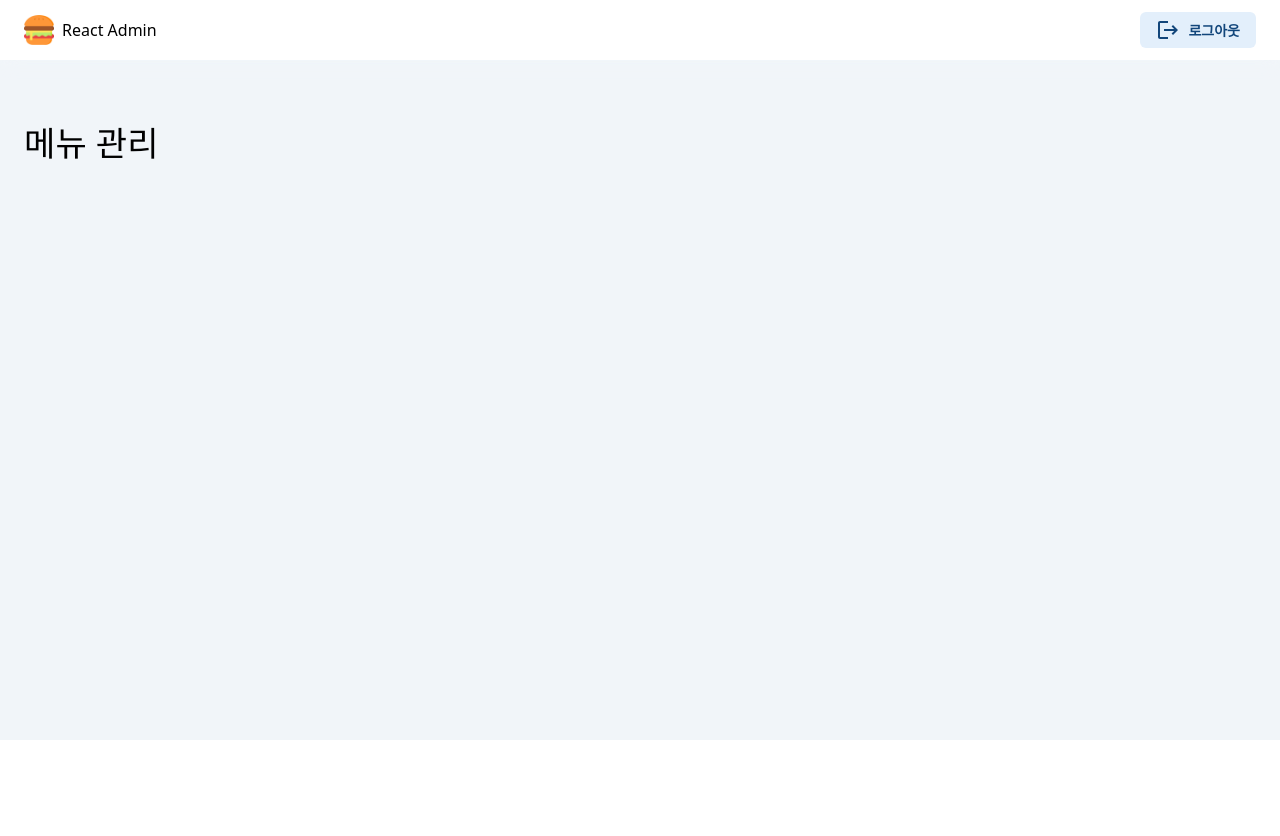
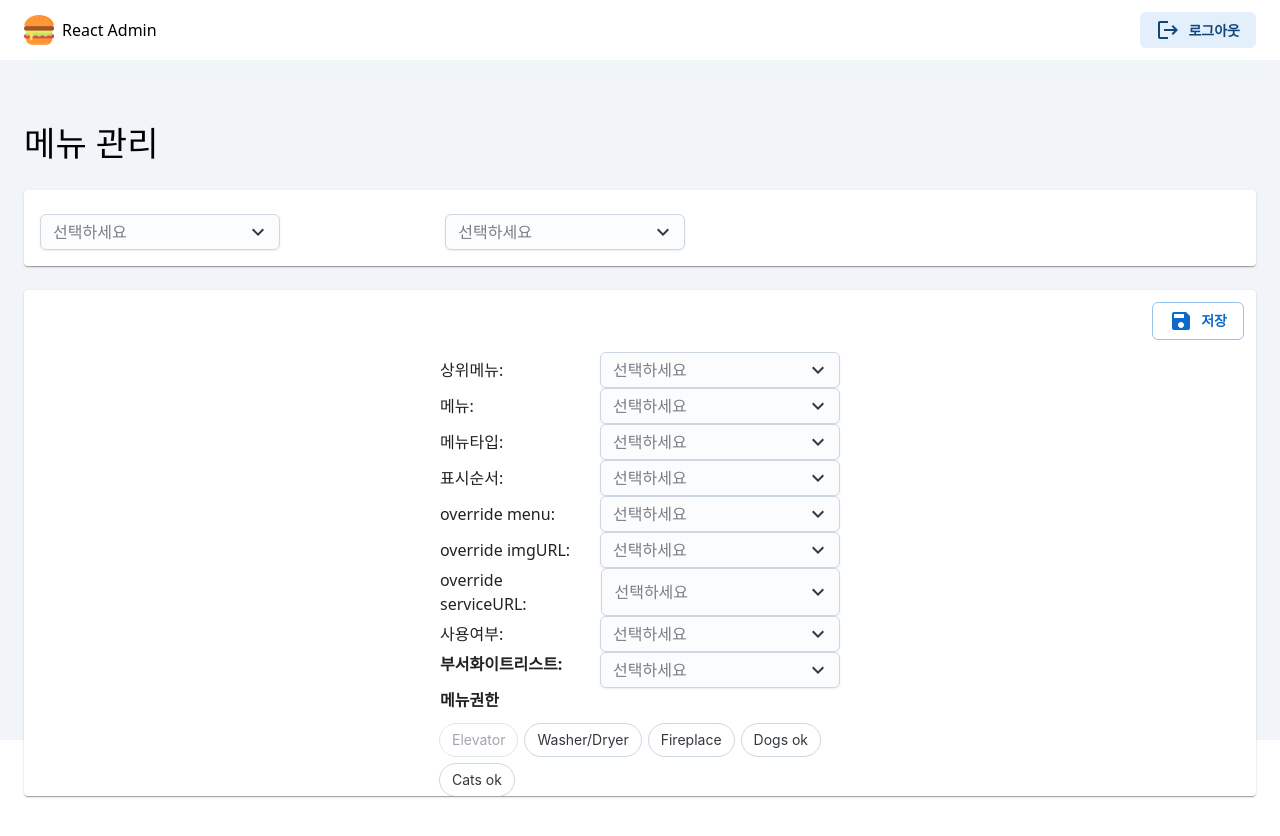
Before and after one commit to chosooyeon/lemon-admin, a React (Vite) app: page /menu in a window 1280 px wide. Shown: the top 836 px of the page. Before the commit the page ends 800 px from the top, so only its background shows below. Built offline with nearby package versions, Linux system fonts and the light colour scheme.

Commit message:
✨ 메뉴관리 ui 추가 및 ts selectComp 자식요소 props 전달 추가

```diff
--- a/src/components/atoms/SelectComp.tsx
+++ b/src/components/atoms/SelectComp.tsx
@@ -1,34 +1,31 @@
-import * as React from 'react';
-import Box from '@mui/material/Box';
-import InputLabel from '@mui/material/InputLabel';
-import MenuItem from '@mui/material/MenuItem';
-import FormControl from '@mui/material/FormControl';
-import Select, { SelectChangeEvent } from '@mui/material/Select';
+import Select, { selectClasses } from '@mui/joy/Select';
+import Option from '@mui/joy/Option';
+import KeyboardArrowDown from '@mui/icons-material/KeyboardArrowDown';
 
-const SelectComp = () => {
-  const [age, setAge] = React.useState('');
+interface ChildProps {
+  props: string[];
+}
 
-  const handleChange = (event: SelectChangeEvent) => {
-    setAge(event.target.value as string);
-  };
-
+const SelectComp = ({props}:ChildProps) => {
   return (
-    <Box sx={{ minWidth: 120 }}>
-      <FormControl fullWidth>
-        <InputLabel id="demo-simple-select-label">Age</InputLabel>
-        <Select
-          labelId="demo-simple-select-label"
-          id="demo-simple-select"
-          value={age}
-          label="Age"
-          onChange={handleChange}
-        >
-          <MenuItem value={10}>Ten</MenuItem>
-          <MenuItem value={20}>Twenty</MenuItem>
-          <MenuItem value={30}>Thirty</MenuItem>
-        </Select>
-      </FormControl>
-    </Box>
+    <Select
+      placeholder="선택하세요"
+      indicator={<KeyboardArrowDown />}
+      sx={{
+        width: 240,
+        [`& .${selectClasses.indicator}`]: {
+          transition: '0.2s',
+          [`&.${selectClasses.expanded}`]: {
+            transform: 'rotate(-180deg)',
+          },
+        },
+      }}>
+      {
+        props.map((item) => (
+          <Option value={item}>{item}</Option>
+        ))
+      }
+    </Select>
   );
 }
 
--- /dev/null
+++ b/src/components/molecules/ChipGroup.tsx
@@ -0,0 +1,74 @@
+import * as React from 'react';
+import Box from '@mui/joy/Box';
+import Checkbox from '@mui/joy/Checkbox';
+import List from '@mui/joy/List';
+import ListItem from '@mui/joy/ListItem';
+import Typography from '@mui/joy/Typography';
+import Sheet from '@mui/joy/Sheet';
+import Done from '@mui/icons-material/Done';
+
+export default function ChipGroup() {
+  const [value, setValue] = React.useState<string[]>([]);
+  const role = ['Elevator', 'Washer/Dryer', 'Fireplace', 'Dogs ok', 'Cats ok']
+
+  return (
+    // <Sheet
+    //   variant="outlined"
+    //   sx={{ width: 360, p: 2, borderRadius: 'sm', bgcolor: 'background.body' }}
+    // >
+    //   <Typography id="rank" level="body2" fontWeight="lg" sx={{ mb: 1.5 }}>
+    //     메뉴권한
+    //   </Typography>
+      <Box role="group" aria-labelledby="rank">
+        <List
+          orientation="horizontal"
+          wrap
+          sx={{
+            '--List-gap': '8px',
+            '--ListItem-radius': '20px',
+            '--ListItem-minHeight': '32px',
+          }}
+        >
+          {role.map(
+            (item, index) => (
+              <ListItem key={item}>
+                {value.includes(item) && (
+                  <Done
+                    color="primary"
+                    sx={{ ml: -0.5, mr: 0.5, zIndex: 2, pointerEvents: 'none' }}
+                  />
+                )}
+                <Checkbox
+                  size="sm"
+                  disabled={index === 0}
+                  disableIcon
+                  overlay
+                  label={item}
+                  checked={value.includes(item)}
+                  variant={value.includes(item) ? 'soft' : 'outlined'}
+                  onChange={(event: React.ChangeEvent<HTMLInputElement>) => {
+                    if (event.target.checked) {
+                      setValue((val) => [...val, item]);
+                    } else {
+                      setValue((val) => val.filter((text) => text !== item));
+                    }
+                  }}
+                  slotProps={{
+                    action: ({ checked }) => ({
+                      sx: checked
+                        ? {
+                            border: '1px solid',
+                            borderColor: 'primary.500',
+                          }
+                        : {},
+                    }),
+                  }}
+                />
+              </ListItem>
+            ),
+          )}
+        </List>
+      </Box>
+    // </Sheet>
+  );
+}
--- a/src/components/organisms/MainLayout.tsx
+++ b/src/components/organisms/MainLayout.tsx
@@ -14,7 +14,7 @@ const MainLayout = () => {
       </div>
       <div className={isToggle ? '-translate-x-[230px] duration-300 ease-in-out pt-[60px]' : 'duration-300 ease-in-out pt-[60px]'}>
         <LeftBar />
-        <main className='ml-[230px] h-[calc(100vh-120px)] bg-slate-100 w-[100%]'>
+        <main className={isToggle ? 'ml-[230px] h-[calc(100vh-120px)] bg-slate-100 w-[100%]' : 'ml-[230px] h-[calc(100vh-120px)] bg-slate-100 w-[calc(100%-230px)]'}>
           <Outlet />
         </main>
       </div>
--- a/src/components/organisms/MenuTreeLayout.tsx
+++ b/src/components/organisms/MenuTreeLayout.tsx
@@ -1,10 +1,47 @@
+import SelectComp from "../atoms/SelectComp"
 import MenuTree from "../molecules/MenuTree"
-
+import { Card } from '@mui/material';
+import Grid from '@mui/material/Grid';
+import SaveIcon from '@mui/icons-material/Save';
+import { Box, Button } from '@mui/joy';
+import ChipGroup from "../molecules/ChipGroup";
+import Typography from '@mui/joy/Typography';
 
 const MenuTreeLayout = () => {
+    const menu = ['투약실시','수혈실시','채혈실시']
     return(
         <>
-            <MenuTree/>
+            <Card sx={{ p: 2 }}>
+                <Grid container spacing={2}>
+                    <Grid item xs={4} marginTop={1}><SelectComp props={menu}/></Grid>
+                    <Grid item xs={4} marginTop={1}><SelectComp props={menu}/></Grid>
+                </Grid>
+            </Card>
+
+            <Card>
+                <Box className='justify-end m-3' sx={{ display: 'flex', gap: 1, alignItems: 'center', flexWrap: 'wrap' }}>
+                    <Button startDecorator={<SaveIcon />} variant="outlined">저장</Button>
+                </Box>
+
+                <Grid container spacing={2}>
+                    <Grid item xs={4}>
+                        <MenuTree/>
+                    </Grid>
+                    <Grid item xs={4}>
+                        <div className="flex justify-between"><span className="mr-[9px] self-center">상위메뉴: </span><SelectComp props={menu}/></div>
+                        <div className="flex justify-between"><span className="mr-[9px] self-center">메뉴: </span><SelectComp props={menu}/></div>
+                        <div className="flex justify-between"><span className="mr-[9px] self-center">메뉴타입: </span><SelectComp props={menu}/></div>
+                        <div className="flex justify-between"><span className="mr-[9px] self-center">표시순서: </span><SelectComp props={menu}/></div>
+                        <div className="flex justify-between"><span className="mr-[9px] self-center">override menu: </span><SelectComp props={menu}/></div>
+                        <div className="flex justify-between"><span className="mr-[9px] self-center">override imgURL: </span><SelectComp props={menu}/></div>
+                        <div className="flex justify-between"><span className="mr-[9px] self-center">override serviceURL: </span><SelectComp props={menu}/></div>
+                        <div className="flex justify-between"><span className="mr-[9px] self-center">사용여부: </span><SelectComp props={menu}/></div>
+                        <div className="flex justify-between"><Typography id="rank" level="body2" fontWeight="lg" sx={{ mb: 1.5 }}>부서화이트리스트: </Typography><SelectComp props={menu}/></div>
+                        <Typography id="rank" level="body2" fontWeight="lg" sx={{ mb: 1.5 }}>메뉴권한</Typography>
+                        <ChipGroup/>
+                    </Grid>
+                </Grid>
+            </Card>
         </>
     )
 }
--- a/src/components/organisms/UserStatsLayout.tsx
+++ b/src/components/organisms/UserStatsLayout.tsx
@@ -1,5 +1,5 @@
 import CalendarComp from '@/components/atoms/CalendarComp'
-import SelectComp from '../atoms/SelectComp'
+//import SelectComp from '../atoms/SelectComp'
 import Grid from '@mui/material/Grid';
 import { Card } from '@mui/material';
 import { BarChart } from "@/components/atoms/BarChart"
@@ -11,7 +11,7 @@ const UserStatsLayout = () => {
         <>
             <Card sx={{ p: 2 }}>
                 <Grid container spacing={2}>
-                    <Grid item xs={4} marginTop={1}><SelectComp/></Grid>
+                    {/* <Grid item xs={4} marginTop={1}><SelectComp/></Grid> */}
                     <Grid item xs={2}><CalendarComp/></Grid>
                     <Grid item xs={2}><CalendarComp/></Grid>
                 </Grid>
```
